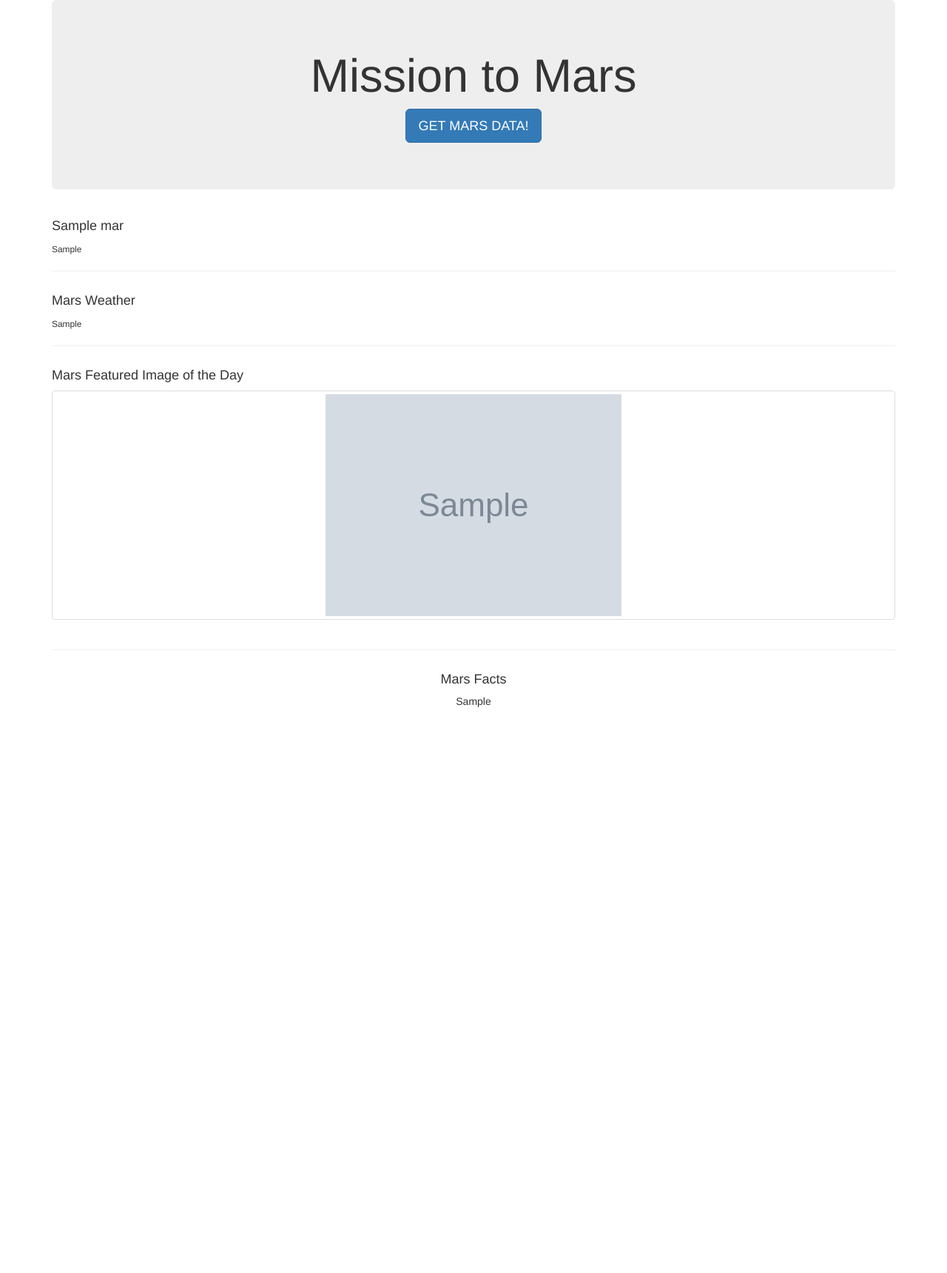
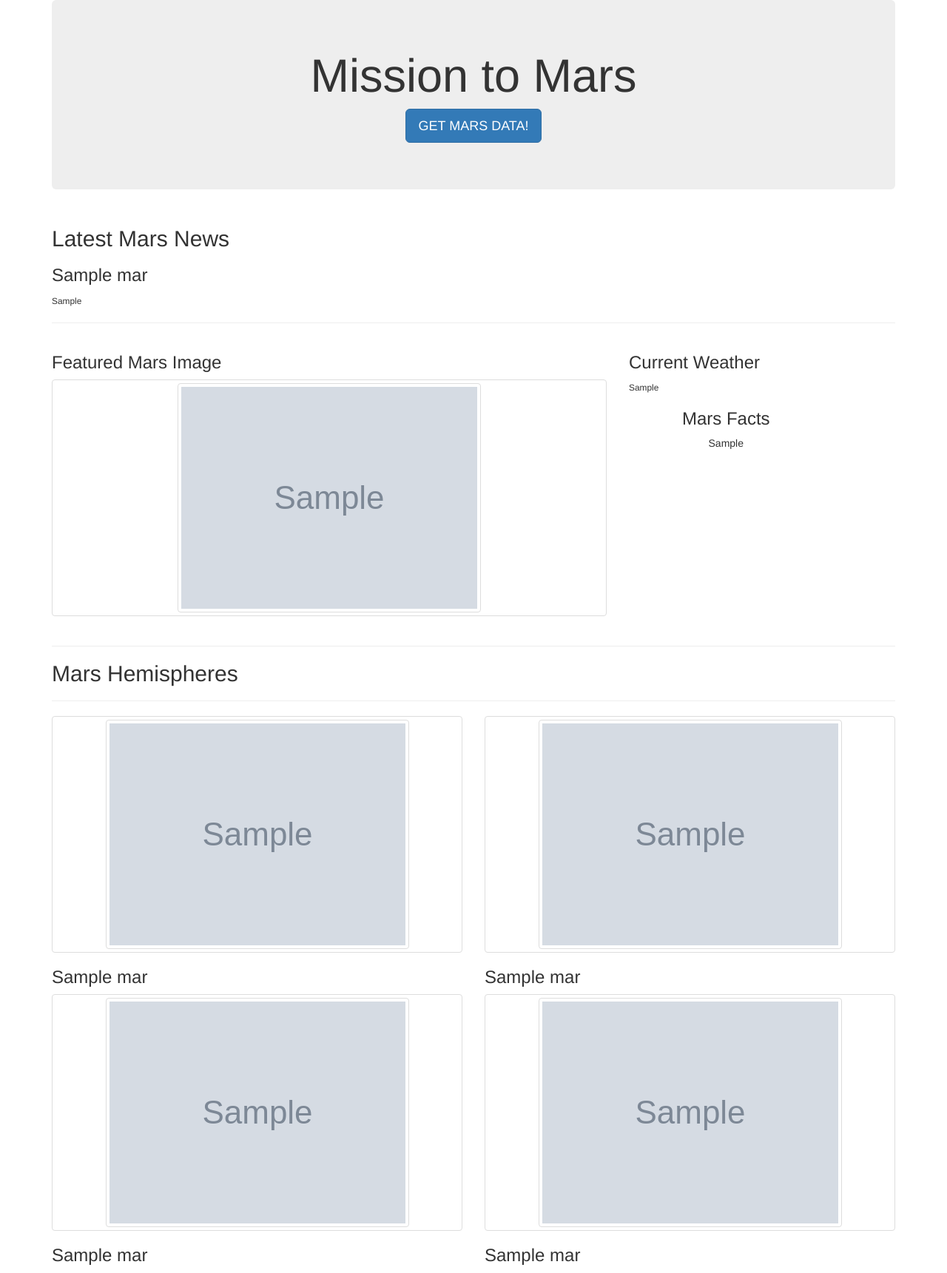
Before and after one commit to jlcatx512/web-scraping-challenge, a Flask app: page / in a window 1280 px wide. Shown: the whole page at 74% size. Before the commit the page ends 956 px from the top, so only its background shows below. Run offline with Flask 2, Linux system fonts and the light colour scheme; grey boxes marked "Sample" are stand-in pictures; a database or web service that is not in the repository returns one stand-in record (values such as "Sample title"); some libraries are stand-ins or nearby versions.

Commit message:
Upload index.html template. Basic layout is finished. Still need to fix jinja loop for Mars hemisphere images.

```diff
--- a/Missions_to_Mars/templates/index.html
+++ b/Missions_to_Mars/templates/index.html
@@ -13,47 +13,80 @@
   <div class="container">
 
     <div class="jumbotron text-center">
-      <h1>Mission to Mars</h1>
+      <h1 my-5>Mission to Mars</h1>
       <p><a class="btn btn-primary btn-lg" href="/scrape" role="button">GET MARS DATA!</a></p>
     </div>
 
     <!-- Mars News -->
     <div class="row" id="mars-news">
       <div class="col-md-12">
-        <h4 class="heading">{{mars.news_title}}</h4>
+        <h2>Latest Mars News</h2>
+        <h3 class="heading">{{mars.news_title}}</h4>
         <small>{{mars.news_p}}</small>
       </div> <!-- end col -->
     </div> <!-- end row -->
 
     <hr>
 
-    <!-- Mars Weather -->
-    <div class="row" id="mars-weather">
-        <div class="col-md-12">
-            <h4>Mars Weather</h4>
-            <small>{{mars.mars_weather}}</small>
-        </div>
-    </div>
-    <hr>
-
-    <!-- Mars Image -->
-    <div class="row" id="mars-image">
-        <div class="col-md-12">
-            <h4>Mars Featured Image of the Day</h4>
-            <a class="thumbnail" href="{{mars.featured_image_url}}" target="_blank"><img src="{{mars.featured_image_url}}" alt="Mars Featured Image of the Day"></a>
+    <!-- Mars Image Weather Facts-->
+    <div class="row" id="mars-image-weather-facts">
+        <div class="col-sm-8">
+            <h3>Featured Mars Image</h3>
+            <a class="thumbnail" href="{{mars.featured_image_url}}" target="_blank"><img class="img-thumbnail w-50" src="{{mars.featured_image_url}}" alt="Mars Featured Image of the Day"></a>
         </div> <!-- end div col -->
+        <div class="col-sm-3 float-left">
+            <div class="border border-primary">
+                <h3>Current Weather</h3>
+                <small>{{mars.mars_weather}}</small>
+            </div>
+            </div><!-- end col -->
+        <div class="col-sm-3 text-center d-flex justify-content-center">
+                <h3>Mars Facts</h3>
+                <div class="d-flex justify-content-center">
+                    {{mars.facts_html_table|safe}}
+                </div>
+                <br>
+            </div> <!-- end div class col -->
     </div> <!-- end div row -->
     <hr>
-    <!-- Mars Facts Table -->
-    <div class="row">
-        <div class="col-md-12 text-center d-flex justify-content-center">
-            <h4>Mars Facts</h4>
-            <div class="d-flex justify-content-center">
-                {{mars.facts_html_table|safe}}
-            </div>
-            <br>
-        </div> <!-- end div class col -->
-    </div> <!-- end div row -->
-  </div> <!-- end div container -->
+    <!-- Mars Hemispheres -->
+    <h2>Mars Hemispheres</h2>
+    <hr>
+    <div class="row" id="mars-hemispheres">
+            <!-- 1 -->
+
+            <div class="col-sm-6">
+                <a class="thumbnail" href="{{mars.featured_image_url}}">
+                    <img class="img-thumbnail img-fluid w-50" src="{{mars.featured_image_url}}" alt="">
+                </a>
+                <h3 class="card-title">{{mars.news_title}}</h3>
+            </div><!-- col  -->
+
+            <!-- 2 -->
+            <div class="col-sm-6">
+                <a class="thumbnail" href="{{mars.featured_image_url}}">
+                    <img class="img-thumbnail img-fluid" src="{{mars.featured_image_url}}" alt="">
+                </a>
+                <h3 class="card-title">{{mars.news_title}}</h3>
+            </div><!-- col  -->
+
+            <!-- 3 -->
+            <div class="col-sm-6">
+                <a class="thumbnail" href="{{mars.featured_image_url}}">
+                    <img class="img-thumbnail img-fluid" src="{{mars.featured_image_url}}" alt="">
+                </a>
+                <h3 class="card-title">{{mars.news_title}}</h3>
+            </div><!-- col  -->
+
+            <!-- 4 -->
+            <div class="col-sm-6">
+                <a class="thumbnail" href="{{mars.featured_image_url}}">
+                    <img class="img-thumbnail img-fluid" src="{{mars.featured_image_url}}" alt="">
+                </a>
+                <h3 class="card-title">{{mars.news_title}}</h3>
+            </div><!-- col  -->
+        </div><!-- row -->
+
+  </div> <!-- end div main container -->
 </body>
 </html>
```
Also changed, not shown: README.md.
